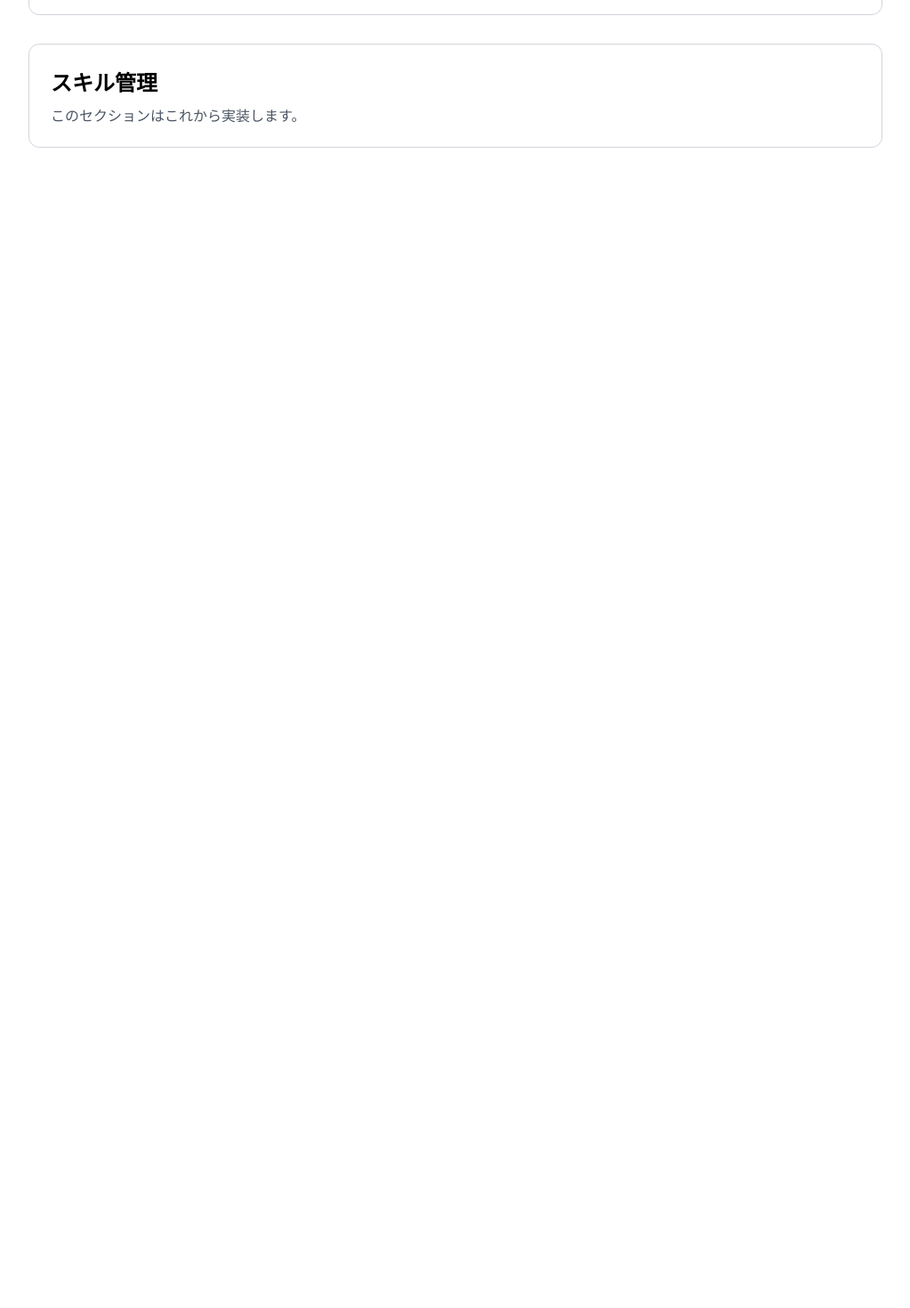
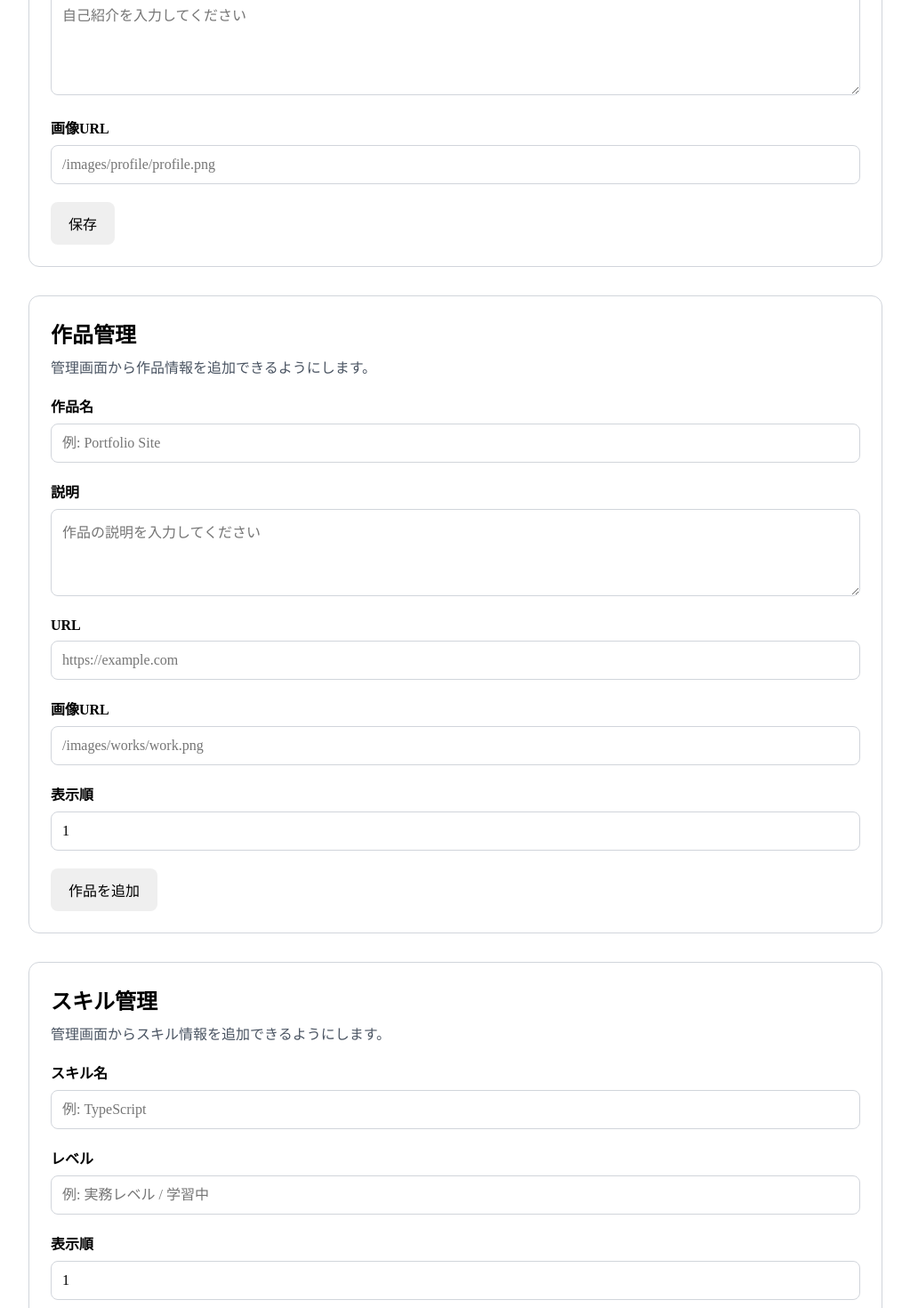
Before and after one commit to aoiishikawa1818/admin-portfolio-site, a Nuxt app in the folder front/: page /admin in a window 1280 px wide. Shown: the part 500-1970 px from the top of the page at 89% size, without its empty margins (128-1151 px from the left). Before the commit the page ends 800 px from the top, so only its background shows below. Built offline with nearby package versions, Linux system fonts and the light colour scheme; no server answers.

Commit message:
feat: add admin form sections

```diff
--- a/front/app/pages/admin.vue
+++ b/front/app/pages/admin.vue
@@ -1,5 +1,25 @@
 <script setup lang="ts">
 const { user, isAuthReady, initAuth } = useAuth();
+
+const profileForm = reactive({
+  name: "",
+  bio: "",
+  imageUrl: "",
+});
+
+const workForm = reactive({
+  title: "",
+  description: "",
+  url: "",
+  imageUrl: "",
+  sortOrder: 1,
+});
+
+const skillForm = reactive({
+  name: "",
+  level: "",
+  sortOrder: 1,
+});
 
 onMounted(() => {
   initAuth();
@@ -24,17 +44,156 @@ onMounted(() => {
 
     <section class="admin-section">
       <h2 class="admin-subtitle">プロフィール管理</h2>
-      <p class="admin-placeholder">このセクションはこれから実装します。</p>
+      <p class="admin-placeholder">
+        管理画面からプロフィール情報を編集できるようにします。
+      </p>
+
+      <form class="admin-form">
+        <div class="admin-form-group">
+          <label class="admin-label" for="profile-name">名前</label>
+          <input
+            id="profile-name"
+            v-model="profileForm.name"
+            class="admin-input"
+            type="text"
+            placeholder="例: 石川 葵"
+          />
+        </div>
+
+        <div class="admin-form-group">
+          <label class="admin-label" for="profile-bio">自己紹介</label>
+          <textarea
+            id="profile-bio"
+            v-model="profileForm.bio"
+            class="admin-textarea"
+            rows="5"
+            placeholder="自己紹介を入力してください"
+          />
+        </div>
+
+        <div class="admin-form-group">
+          <label class="admin-label" for="profile-image-url">画像URL</label>
+          <input
+            id="profile-image-url"
+            v-model="profileForm.imageUrl"
+            class="admin-input"
+            type="text"
+            placeholder="/images/profile/profile.png"
+          />
+        </div>
+
+        <button class="admin-button" type="button">保存</button>
+      </form>
     </section>
 
     <section class="admin-section">
       <h2 class="admin-subtitle">作品管理</h2>
-      <p class="admin-placeholder">このセクションはこれから実装します。</p>
+      <p class="admin-placeholder">
+        管理画面から作品情報を追加できるようにします。
+      </p>
+
+      <form class="admin-form">
+        <div class="admin-form-group">
+          <label class="admin-label" for="work-title">作品名</label>
+          <input
+            id="work-title"
+            v-model="workForm.title"
+            class="admin-input"
+            type="text"
+            placeholder="例: Portfolio Site"
+          />
+        </div>
+
+        <div class="admin-form-group">
+          <label class="admin-label" for="work-description">説明</label>
+          <textarea
+            id="work-description"
+            v-model="workForm.description"
+            class="admin-textarea"
+            rows="4"
+            placeholder="作品の説明を入力してください"
+          />
+        </div>
+
+        <div class="admin-form-group">
+          <label class="admin-label" for="work-url">URL</label>
+          <input
+            id="work-url"
+            v-model="workForm.url"
+            class="admin-input"
+            type="text"
+            placeholder="https://example.com"
+          />
+        </div>
+
+        <div class="admin-form-group">
+          <label class="admin-label" for="work-image-url">画像URL</label>
+          <input
+            id="work-image-url"
+            v-model="workForm.imageUrl"
+            class="admin-input"
+            type="text"
+            placeholder="/images/works/work.png"
+          />
+        </div>
+
+        <div class="admin-form-group">
+          <label class="admin-label" for="work-sort-order">表示順</label>
+          <input
+            id="work-sort-order"
+            v-model="workForm.sortOrder"
+            class="admin-input"
+            type="number"
+            min="1"
+          />
+        </div>
+
+        <button class="admin-button" type="button">作品を追加</button>
+      </form>
     </section>
 
     <section class="admin-section">
       <h2 class="admin-subtitle">スキル管理</h2>
-      <p class="admin-placeholder">このセクションはこれから実装します。</p>
+      <p class="admin-placeholder">
+        管理画面からスキル情報を追加できるようにします。
+      </p>
+
+      <form class="admin-form">
+        <div class="admin-form-group">
+          <label class="admin-label" for="skill-name">スキル名</label>
+          <input
+            id="skill-name"
+            v-model="skillForm.name"
+            class="admin-input"
+            type="text"
+            placeholder="例: TypeScript"
+          />
+        </div>
+
+        <div class="admin-form-group">
+          <label class="admin-label" for="skill-level">レベル</label>
+          <input
+            id="skill-level"
+            v-model="skillForm.level"
+            class="admin-input"
+            type="text"
+            placeholder="例: 実務レベル / 学習中"
+          />
+        </div>
+
+        <div class="admin-form-group">
+          <label class="admin-label" for="skill-sort-order">表示順</label>
+          <input
+            id="skill-sort-order"
+            v-model="skillForm.sortOrder"
+            class="admin-input"
+            type="number"
+            min="1"
+          />
+        </div>
+
+        <button class="admin-button" type="button">スキルを追加</button>
+      </form>
     </section>
   </main>
 </template>
@@ -79,4 +238,40 @@ onMounted(() => {
   margin: 0;
   color: #4b5563;
 }
+
+.admin-form {
+  margin-top: 20px;
+}
+
+.admin-form-group {
+  margin-bottom: 20px;
+}
+
+.admin-label {
+  display: inline-block;
+  margin-bottom: 8px;
+  font-weight: 600;
+}
+
+.admin-input,
+.admin-textarea {
+  width: 100%;
+  padding: 12px;
+  border: 1px solid #d1d5db;
+  border-radius: 8px;
+  font: inherit;
+  box-sizing: border-box;
+}
+
+.admin-textarea {
+  resize: vertical;
+}
+
+.admin-button {
+  border: none;
+  border-radius: 8px;
+  padding: 12px 20px;
+  font: inherit;
+  cursor: pointer;
+}
 </style>
```
